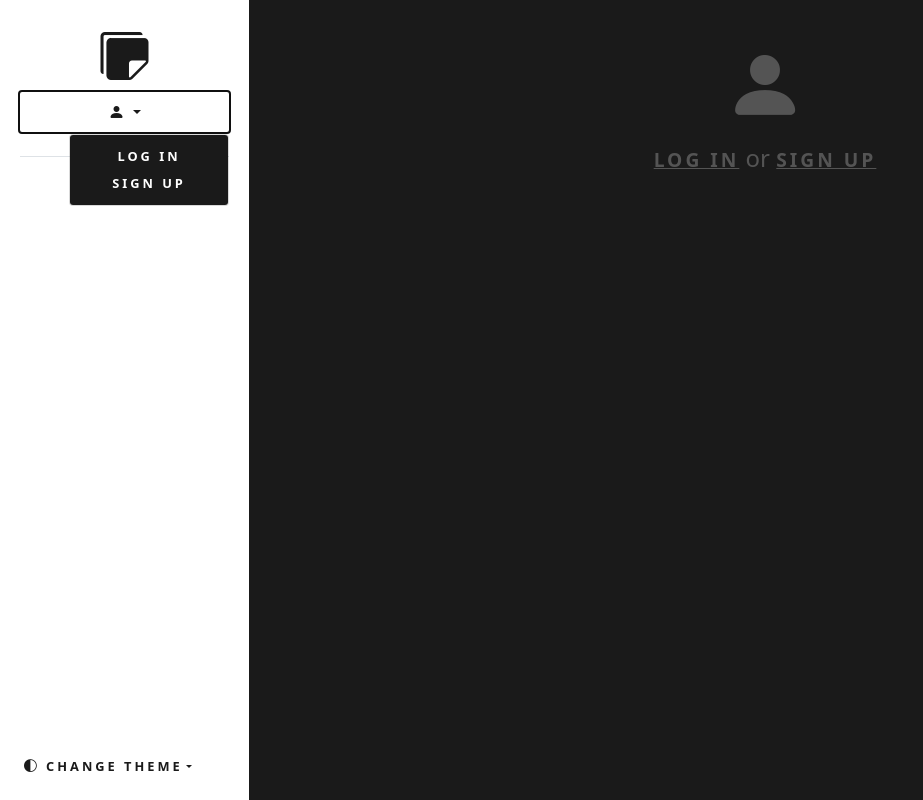
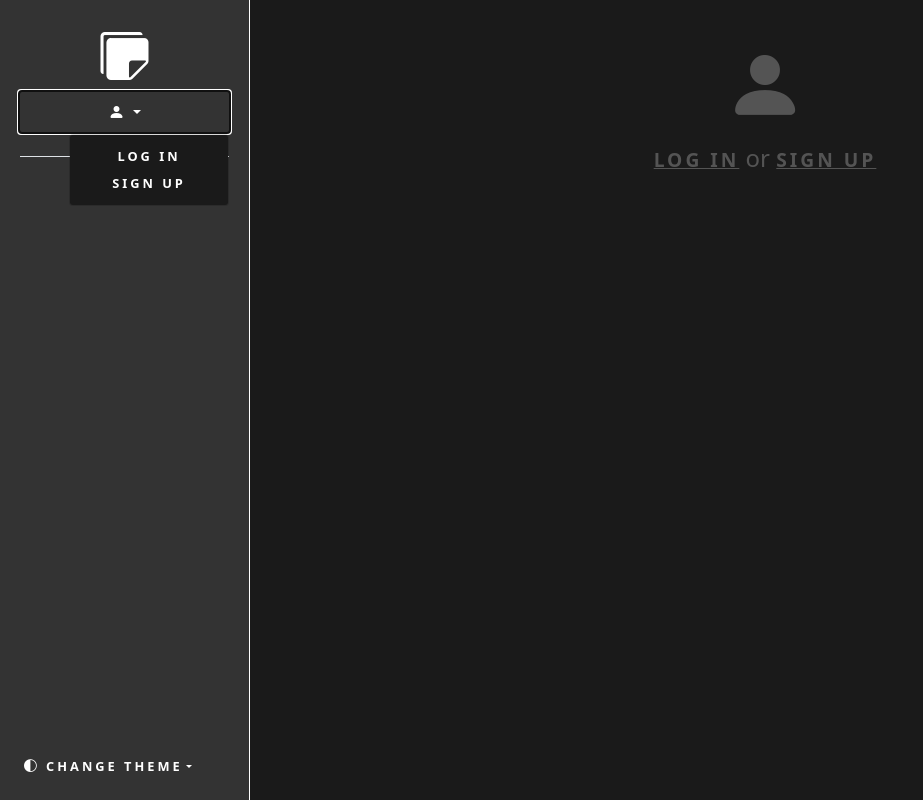
Before and after one commit to misterrager8/Notes-Repo, a Flask app: page / in a window 1280 px wide, after a click that opens the changed part. Shown: the whole page, without its empty margins (0-923 px from the left). Run offline with Flask 2, Linux system fonts and the light colour scheme.

Commit message:
Tweak placeholders, theme colors

```diff
--- a/NotesRepo/static/css/main.css
+++ b/NotesRepo/static/css/main.css
@@ -1,13 +1,13 @@
 :root, html[data-theme="dark"] {
-    --navbar-bg: white;
-    --navbar-txt: #1a1a1a;
+    --navbar-bg: #333333;
+    --navbar-txt: white;
     --body-bg: #1a1a1a;
     --body-txt: white;
 }
 
 html[data-theme="light"] {
-    --navbar-bg: #1a1a1a;
-    --navbar-txt: white;
+    --navbar-bg: #CCCCCC;
+    --navbar-txt: #1a1a1a;
     --body-bg: white;
     --body-txt: #1a1a1a;
 }
@@ -50,7 +50,7 @@ body, .btn-custom:hover, .input-custom, .card, .modal-content, .dropdown-menu, .
     color: var(--body-txt) !important;
 }
 
-nav, .btn-custom, .badge-custom:hover, .dropdown-item:hover {
+.nav-vertical, .btn-custom, .badge-custom:hover, .dropdown-item:hover {
     background-color: var(--navbar-bg);
     color: var(--navbar-txt) !important;
 }
@@ -98,6 +98,7 @@ body.collapsed {
 
 body {
     margin-left: 250px;
+    transition: margin-left .5s;
 }
 
 .input-hidden {
--- a/NotesRepo/templates/editor.html
+++ b/NotesRepo/templates/editor.html
@@ -17,5 +17,5 @@
         <span class="spinner-border spinner-border-sm" id="loading" style="display: none"></span>
     </a>
 </nav>
-<textarea rows="40" class="input-content" id="content">{{ note.content }}</textarea>
+<textarea placeholder="Note" rows="40" class="input-content" id="content">{{ note.content }}</textarea>
 {% endblock %}
```
